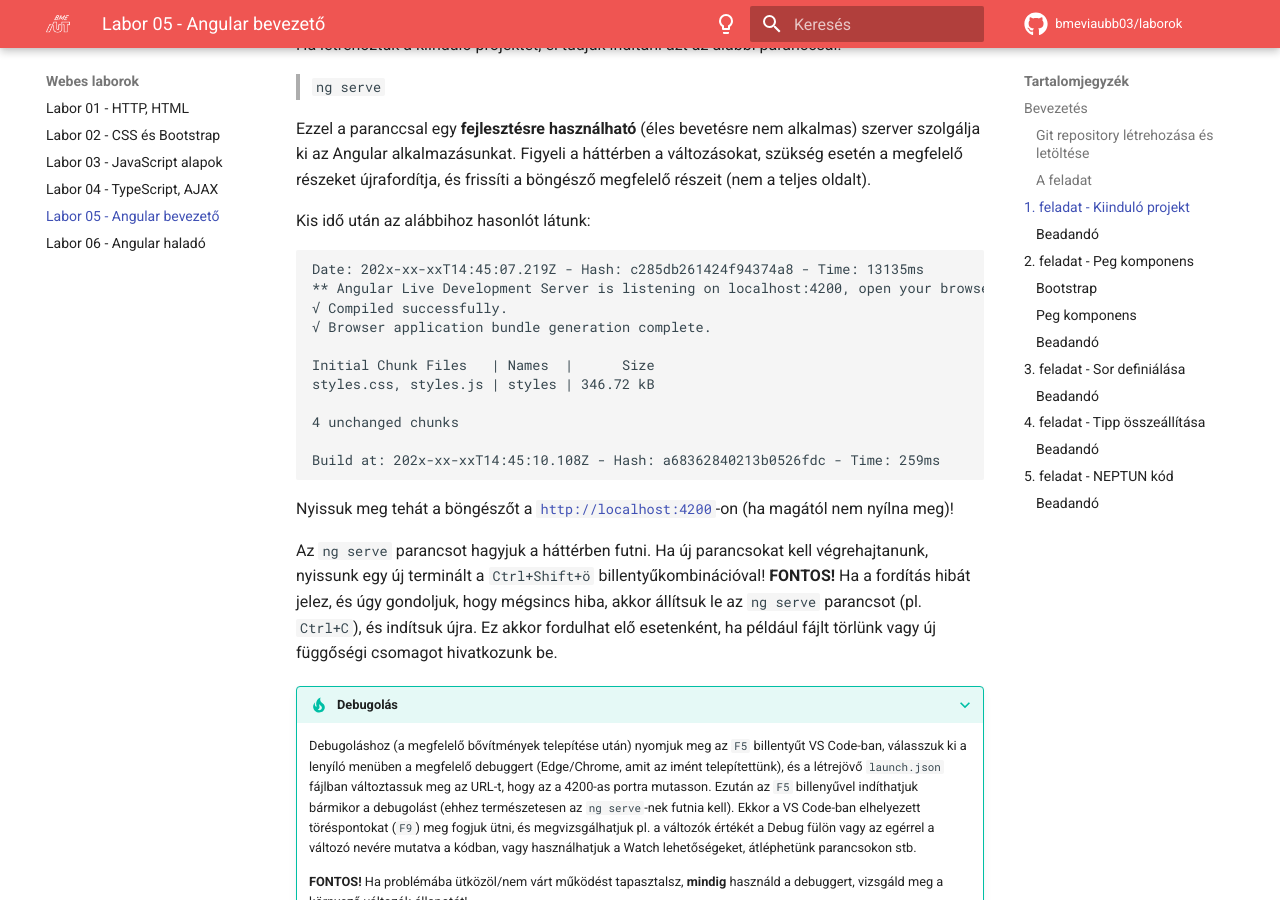
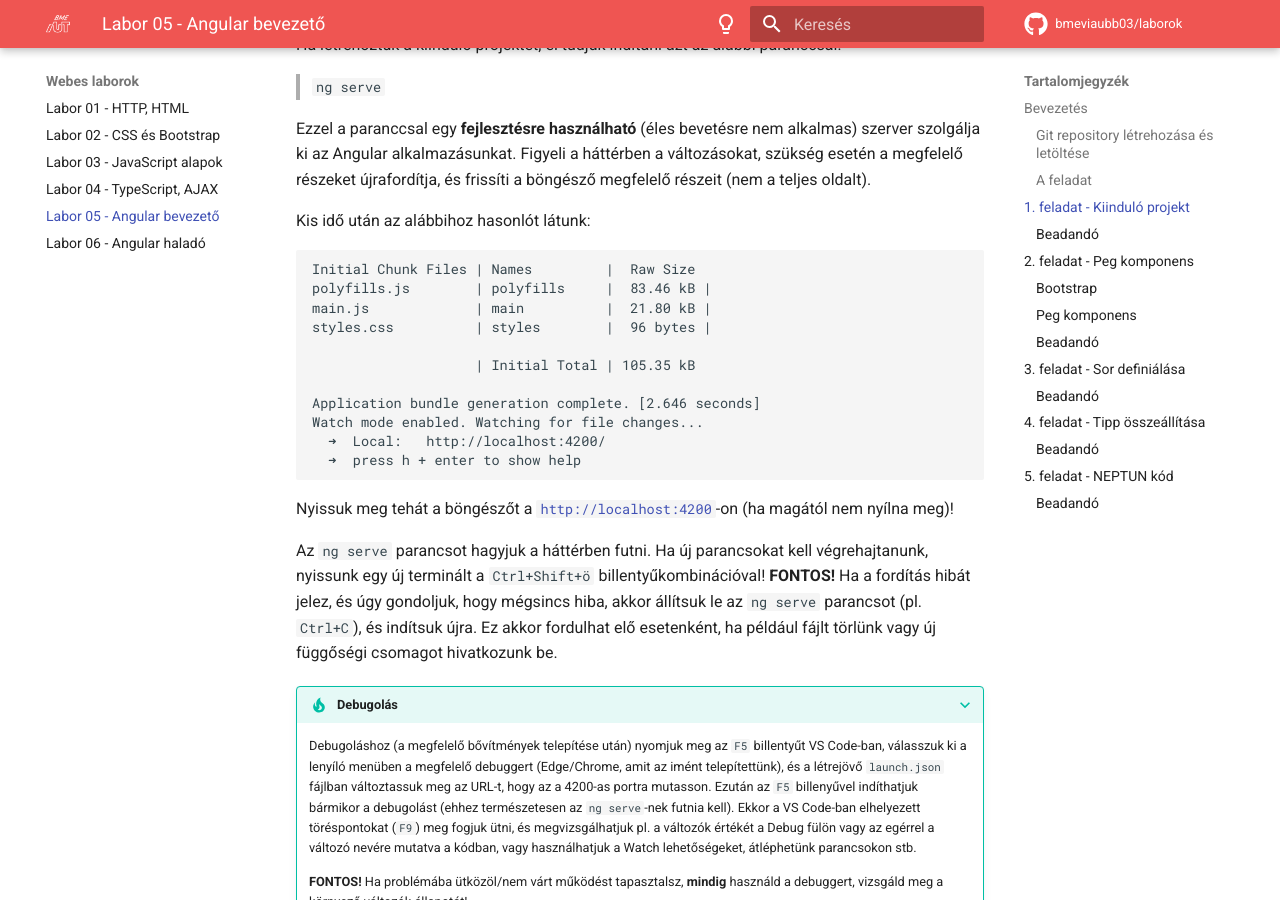
Before and after one commit to BMEVIAUBB03/laborok, an MkDocs documentation site: the page built from docs/laborok/web/05-angular-01/index.md, in a window 1280 px wide and 900 px high, scrolled down 4996 px. Built offline with MkDocs 1.6.1 and Material for MkDocs 9.7.7, drawn with Linux system fonts in a browser that asks for light colours; comment, search, counter and statistics services are not loaded; some of the changed text lies outside the part shown.

Commit message:
Angular lab-01 update to new Angular version

````diff
--- a/docs/laborok/web/05-angular-01/index.md
+++ b/docs/laborok/web/05-angular-01/index.md
@@ -106,7 +106,7 @@
 
 Ezután adjuk ki az alábbi parancsot, ami egy új, üres projektet hoz nekünk létre a jelenlegi útvonalon:
 
-> `ng.cmd new mastermind --prefix=mm --skip-tests=true --routing=false --style=scss --inline-style=false --inline-template=false --directory=.`
+> `ng new mastermind --prefix=mm --style=scss --skip-tests=true --routing=false --no-standalone --directory=.`
 
 ???+ tip "ng parancs különböző környezetekben"
     Ha valaki járatos a PowerShell világában, akkor érdemes tisztában lenni vele, hogy a globális `ng` parancs futtatása PowerShellből a PATH-ban található `ng.ps1` PowerShell scriptet preferálja az `ng.cmd` helyett. Mivel a PS1 szkript nem digitálisan aláírt, ezért nem futtatható anélkül, hogy a felhasználó ehhez kifejezetten hozzá ne járulna. Az aláíratlan PowerShell szkriptek futtatása veszélyes lehet, ezért csak akkor engedélyezzük az aláíratlan szkript futtatását, ha tudjuk, mit csinálunk (vagy kontrollált környezetben, pl. konténerben vagy virtuális gépen futunk, amit nem zavar, ha tönkretesztünk). Az aláíratlan szkriptek engedélyezéséhez lásd a [hivatalos leírást](https://go.microsoft.com/fwlink/?LinkID=135170). Más operációs rendszereken vagy más shell használatával (pl. bash) az ng parancs meghívásának szintaxisa változhat (pl. `ng`, `ng.cmd` vagy `ng.ps1`)
@@ -141,17 +141,17 @@
 
 Kis idő után az alábbihoz hasonlót látunk:
 ```
-Date: 202x-xx-xxT14:45:07.219Z - Hash: c285db261424f94374a8 - Time: 13135ms
-** Angular Live Development Server is listening on localhost:4200, open your browser on http://localhost:4200/ **
-√ Compiled successfully.
-√ Browser application bundle generation complete.
+Initial Chunk Files | Names         |  Raw Size
+polyfills.js        | polyfills     |  83.46 kB |
+main.js             | main          |  21.80 kB |
+styles.css          | styles        |  96 bytes |
 
-Initial Chunk Files   | Names  |      Size
-styles.css, styles.js | styles | 346.72 kB
+                    | Initial Total | 105.35 kB
 
-4 unchanged chunks
-
-Build at: 202x-xx-xxT14:45:10.108Z - Hash: a68362840213b0526fdc - Time: 259ms
+Application bundle generation complete. [2.646 seconds]
+Watch mode enabled. Watching for file changes...
+  ➜  Local:   http://localhost:4200/
+  ➜  press h + enter to show help
 ```
 
 Nyissuk meg tehát a böngészőt a <a href="http://localhost:4200" target="_blank">`http://localhost:4200`</a>-on (ha magától nem nyílna meg)!
````
Also changed, not shown: other parts of docs/laborok/web/05-angular-01/index.md (+7 -18 lines), docs/laborok/web/05-angular-01/assets/start.png.
